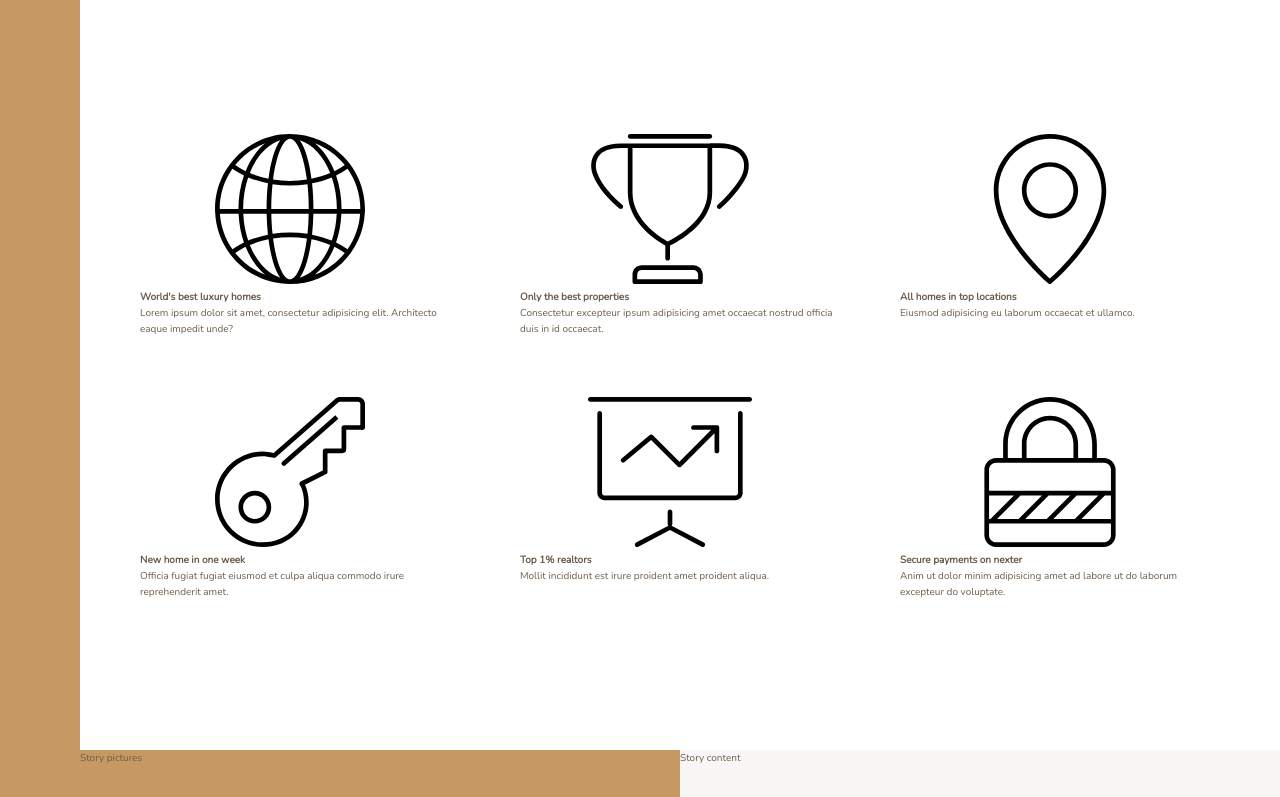
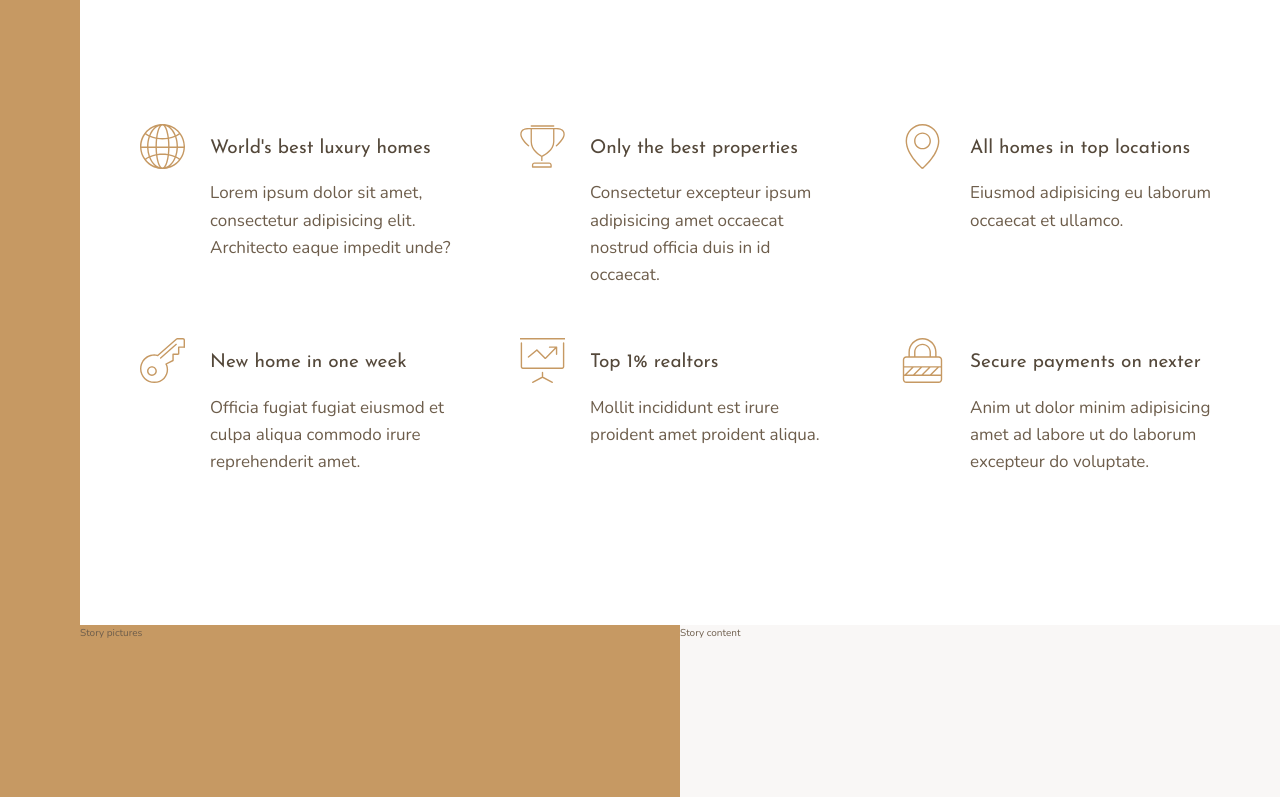
Before and after one commit to Poirei/Nexter, a website: page index.html in a window 1280 px wide. Shown: the part 656-1453 px from the top of the page. Drawn offline with nearby package versions, Linux system fonts and the light colour scheme.

Commit message:
added responsiveness to the features section.

```diff
--- a/index.html
+++ b/index.html
@@ -23,7 +23,7 @@
         <svg class="feature__icon">
           <use xlink:href="img/sprite.svg#icon-global"></use>
         </svg>
-        <h4 class="heading-4">World's best luxury homes</h4>
+        <h4 class="heading-4 heading-4--dark">World's best luxury homes</h4>
         <p class="feature__text">
           Lorem ipsum dolor sit amet, consectetur adipisicing elit. Architecto
           eaque impedit unde?
@@ -34,7 +34,7 @@
         <svg class="feature__icon">
           <use xlink:href="img/sprite.svg#icon-trophy"></use>
         </svg>
-        <h4 class="heading-4">Only the best properties</h4>
+        <h4 class="heading-4 heading-4--dark">Only the best properties</h4>
         <p class="feature__text">
           Consectetur excepteur ipsum adipisicing amet occaecat nostrud officia
           duis in id occaecat.
@@ -45,7 +45,7 @@
         <svg class="feature__icon">
           <use xlink:href="img/sprite.svg#icon-map-pin"></use>
         </svg>
-        <h4 class="heading-4">All homes in top locations</h4>
+        <h4 class="heading-4 heading-4--dark">All homes in top locations</h4>
         <p class="feature__text">
           Eiusmod adipisicing eu laborum occaecat et ullamco.
         </p>
@@ -55,7 +55,7 @@
         <svg class="feature__icon">
           <use xlink:href="img/sprite.svg#icon-key"></use>
         </svg>
-        <h4 class="heading-4">New home in one week</h4>
+        <h4 class="heading-4 heading-4--dark">New home in one week</h4>
         <p class="feature__text">
           Officia fugiat fugiat eiusmod et culpa aliqua commodo irure
           reprehenderit amet.
@@ -66,7 +66,7 @@
         <svg class="feature__icon">
           <use xlink:href="img/sprite.svg#icon-presentation"></use>
         </svg>
-        <h4 class="heading-4">Top 1% realtors</h4>
+        <h4 class="heading-4 heading-4--dark">Top 1% realtors</h4>
         <p class="feature__text">
           Mollit incididunt est irure proident amet proident aliqua.
         </p>
@@ -76,7 +76,7 @@
         <svg class="feature__icon">
           <use xlink:href="img/sprite.svg#icon-lock"></use>
         </svg>
-        <h4 class="heading-4">Secure payments on nexter</h4>
+        <h4 class="heading-4 heading-4--dark">Secure payments on nexter</h4>
         <p class="feature__text">
           Anim ut dolor minim adipisicing amet ad labore ut do laborum excepteur
           do voluptate.
--- a/sass/_features.scss
+++ b/sass/_features.scss
@@ -3,6 +3,25 @@
   margin: 15rem 0;
   display: grid;
   grid-gap: 6rem;
-  grid-template-columns: repeat(3, 1fr);
+  grid-template-columns: repeat(auto-fit, minmax(25rem, 1fr));
   grid-template-rows: auto auto;
+  align-items: start;
 }
+
+.feature {
+  display: grid;
+  grid-template-columns: min-content 1fr;
+  grid-gap: 1.5rem 2.5rem;
+
+  &__icon {
+    fill: $color-primary;
+    height: 4.5rem;
+    width: 4.5rem;
+    grid-row: 1 / span 2;
+    transform: translateY(-1rem);
+  }
+
+  &__text {
+    font-size: 1.7rem;
+  }
+}
--- a/sass/_typography.scss
+++ b/sass/_typography.scss
@@ -0,0 +1,28 @@
+%heading {
+  font-family: $font-display;
+  font-weight: 400;
+}
+
+.heading-1 {
+  @extend %heading;
+}
+
+.heading-2 {
+  @extend %heading;
+}
+
+.heading-3 {
+  @extend %heading;
+}
+
+.heading-4 {
+  @extend %heading;
+  font-size: 1.9rem;
+
+  &--light {
+    color: $color-grey-light-1;
+  }
+  &--dark {
+    color: $color-grey-dark-1;
+  }
+}
```
Also changed, not shown: css/style.css.
